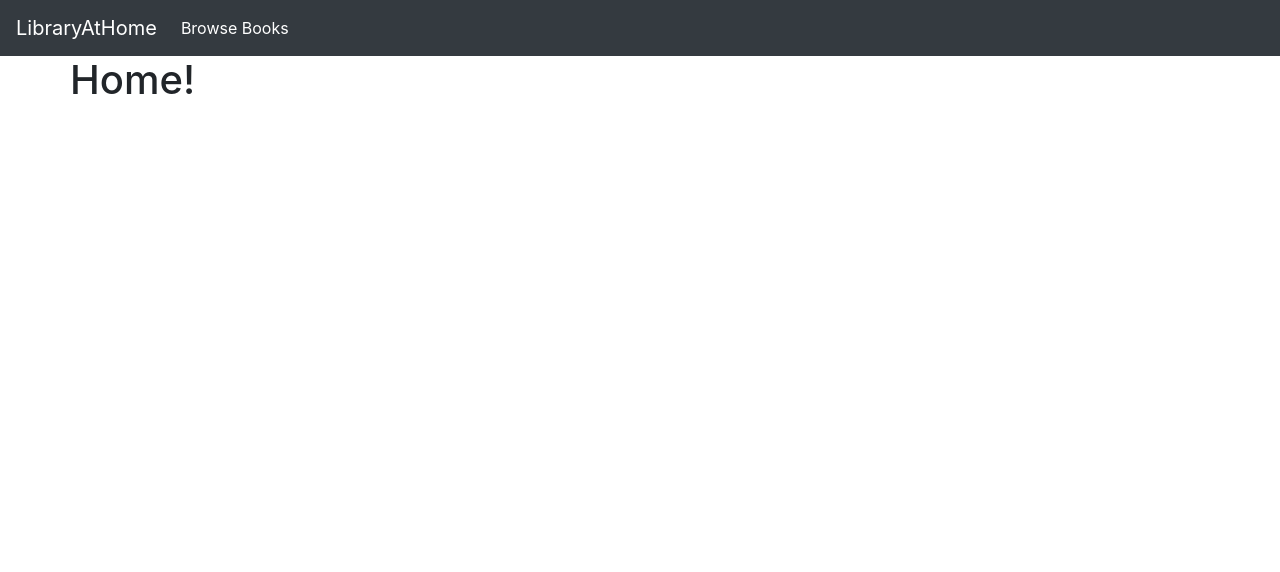
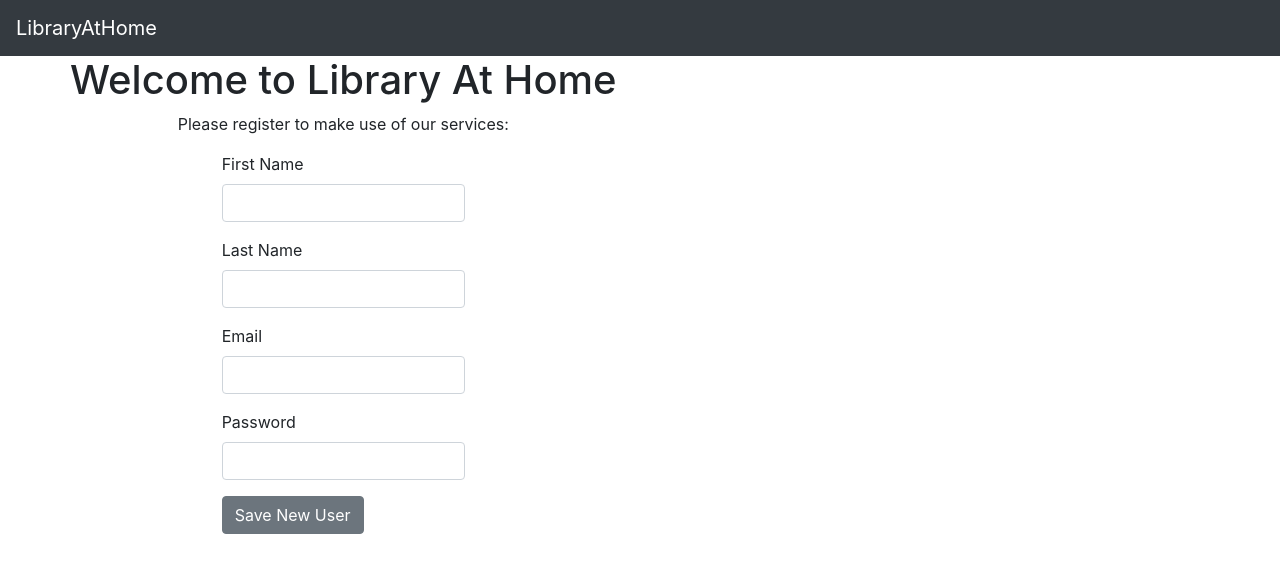
Before and after one commit to kannmelton2/LibraryAtHome, a React (Create React App) app in the folder libraryathome.ui/: page /register in a window 1280 px wide. Before the commit this address led to /home. Shown: the top 572 px of the page. Built offline with nearby package versions, Linux system fonts and the light colour scheme; no server answers.

Commit message:
wip created register form

```diff
--- a/libraryathome.ui/package.json
+++ b/libraryathome.ui/package.json
@@ -6,7 +6,9 @@
     "@testing-library/jest-dom": "^5.11.6",
     "@testing-library/react": "^11.2.2",
     "@testing-library/user-event": "^12.5.0",
+    "axios": "^0.21.0",
     "bootstrap": "^4.5.3",
+    "firebase": "^8.1.2",
     "react": "^17.0.1",
     "react-dom": "^17.0.1",
     "react-router-dom": "^5.2.0",
--- a/libraryathome.ui/src/App/App.js
+++ b/libraryathome.ui/src/App/App.js
@@ -6,16 +6,39 @@ import {
   Switch,
 } from 'react-router-dom';
 
+import 'firebase/auth';
+import firebase from 'firebase/app';
+
 import './App.scss';
+
+import fbConnection from '../helpers/data/connection';
 
 import Auth from '../components/pages/Auth/Auth';
 import Home from '../components/pages/Home/Home';
 import MyNavbar from '../components/shared/MyNavbar/MyNavbar';
+import RegisterUser from '../components/pages/RegisterUser/RegisterUser';
+
+fbConnection();
 
 class App extends React.Component {
   state = {
-    authed: true,
+    authed: false,
   }
+
+  componentDidMount() {
+    this.RemoveListener = firebase.auth().onAuthStateChanged((user) => {
+      if (user) {
+        this.setState({ authed: true });
+      } else {
+        this.setState({ authed: false });
+      }
+    });
+  }
+
+  componentWillUnmount() {
+    this.RemoveListener();
+  }
+
   render() {
     const { authed } = this.state;
     return (
@@ -27,8 +50,13 @@ class App extends React.Component {
               <div className="row">
               <Switch>
                 <Route path='/home' component={Home} authed={authed} />
+                <Route path="/register" component={RegisterUser} authed={authed} />
                 <Route path="/auth" component={Auth} authed={authed}/>
-                <Redirect from= "*" to="/home"/>
+                { authed ?
+                <Redirect from="*" to="/home" />
+                :
+                <Redirect from= "*" to="/register"/>
+                }
               </Switch>
               </div>
             </div>
--- /dev/null
+++ b/libraryathome.ui/src/components/pages/RegisterUser/RegisterUser.js
@@ -0,0 +1,116 @@
+import React from 'react';
+
+import authData from '../../../helpers/data/authData';
+
+import './RegisterUser.scss';
+
+class RegisterUser extends React.Component {
+    state = {
+        newFirstName: '',
+        newLastName: '',
+        newEmail: '',
+        newPassword: '',
+         }
+
+    newFirstName = (e) => {
+        e.preventDefault();
+        this.setState({ newFirstName: e.target.value});
+    }
+
+    newLastName = (e) => {
+        e.preventDefault();
+        this.setState({ newLastName: e.target.value});
+    }
+
+    newEmail = (e) => {
+        e.preventDefault();
+        this.setState({ newEmail: e.target.value});
+      }
+
+      newPassword = (e) => {
+        e.preventDefault();
+        this.setState({ newPassword: e.target.value});
+      }
+
+      saveNewUser = (e) => {
+        e.preventDefault();
+        const {
+          newFirstName,
+          newLastName,
+          newEmail,
+          newPassword,
+        } = this.state;
+
+    const newUser = {
+        firstName: newFirstName,
+        lastName: newLastName,
+        email:  newEmail,
+        password:  newPassword,
+    };
+
+    authData.registerUser(newUser)
+    .then(() => this.props.history.push('/login'))
+    .catch((err) => console.error('unable to add new User'))
+    }
+
+    render() {
+        const {
+            newFirstName,
+            newLastName,
+            newEmail,
+            newPassword
+        } = this.state;
+
+        return(
+            <div className="RegisterUser">
+                <h1>Welcome to Library At Home</h1>
+                <p>Please register to make use of our services:</p>
+      <form className="col-6 offset-3 text-left">
+        <div className="form-group">
+        <label htmlFor="new-first-name">First Name</label>
+      <input
+        type="text"
+        className="form-control"
+        id="new-name"
+        value={newFirstName}
+        onChange={this.newFirstName}
+        />
+        </div>
+        <div className="form-group">
+        <label htmlFor="new-last-name">Last Name</label>
+      <input
+        type="text"
+        className="form-control"
+        id="new-last-name"
+        value={newLastName}
+        onChange={this.newLastName}
+        />
+        </div>
+        <div className="form-group">
+        <label htmlFor="new-email">Email</label>
+      <input
+        type="email"
+        className="form-control"
+        id="new-email"
+        value={newEmail}
+        onChange={this.newEmail}
+        />
+        </div>
+        <div className="form-group">
+        <label htmlFor="new-password">Password</label>
+      <input
+        type="password"
+        className="form-control"
+        id="new-password"
+        value={newPassword}
+        onChange={this.newPassword}
+        />
+        </div>
+        <button className="btn btn-secondary" onClick={this.saveNewUser}>Save New User</button>
+      </form>
+            </div>
+        )
+    }
+}
+
+export default RegisterUser;
--- /dev/null
+++ b/libraryathome.ui/src/components/pages/RegisterUser/RegisterUser.scss
@@ -0,0 +1,3 @@
+.RegisterUser {
+    display: block;
+}
--- /dev/null
+++ b/libraryathome.ui/src/helpers/data/authData.js
@@ -0,0 +1,65 @@
+import firebase from 'firebase';
+import axios from 'axios';
+import {baseUrl} from '../data/constants.json';
+
+// interceptors work by changing the outbound request before the xhr is sent
+// or by changing the response before it's returned to our .then() method.
+axios.interceptors.request.use(function (request) {
+  const token = sessionStorage.getItem('token');
+
+  if (token != null) {
+      request.headers.Authorization = `Bearer ${token}`;
+  }
+
+  return request;
+}, function (err) {
+  return Promise.reject(err);
+});
+
+const registerUser = (user) => {
+  //sub out whatever auth method firebase provides that you want to use.
+  return firebase.auth().createUserWithEmailAndPassword(user.email, user.password).then(cred => {
+
+    //get email from firebase
+    let userInfo = {
+      firstName: user.firstName,
+      lastName: user.lastName,
+      email: cred.user.email,
+    };
+
+    //get token from firebase
+    cred.user.getIdToken()
+      //save the token to the session storage
+      .then(token => sessionStorage.setItem('token',token))
+      //save the user to the the api
+      .then(() => axios.post(`${baseUrl}/users`, userInfo));
+  });
+};
+
+const loginUser = (user) => {
+  //sub out whatever auth method firebase provides that you want to use.
+
+  return firebase.auth().signInWithEmailAndPassword(user.email, user.password).then(cred => {
+    //get token from firebase
+    cred.user.getIdToken()
+        //save the token to the session storage
+      .then(token => sessionStorage.setItem('token',token));
+  });
+};
+
+const logoutUser = () => {
+  sessionStorage.removeItem('token')
+  return firebase.auth().signOut();
+};
+
+const getUid = () => {
+  return firebase.auth().currentUser.uid;
+};
+
+// eslint-disable-next-line import/no-anonymous-default-export
+export default {
+getUid,
+loginUser,
+logoutUser,
+registerUser
+};
--- /dev/null
+++ b/libraryathome.ui/src/helpers/data/connection.js
@@ -0,0 +1,9 @@
+import firebase from 'firebase';
+
+import firebaseConfig from '../apiKeys.json';
+
+const firebaseApp = () => {
+  firebase.initializeApp(firebaseConfig.firebaseConfig);
+};
+
+export default firebaseApp;
--- /dev/null
+++ b/libraryathome.ui/src/helpers/data/constants.json
@@ -0,0 +1,3 @@
+{
+    "baseUrl": "https://localhost:44309/api"
+}
```
Also changed, not shown: libraryathome.ui/src/helpers/apiKeys.example.json (added, +10 -0 lines), 2 other files (tests, documents, lock files or other folders).
